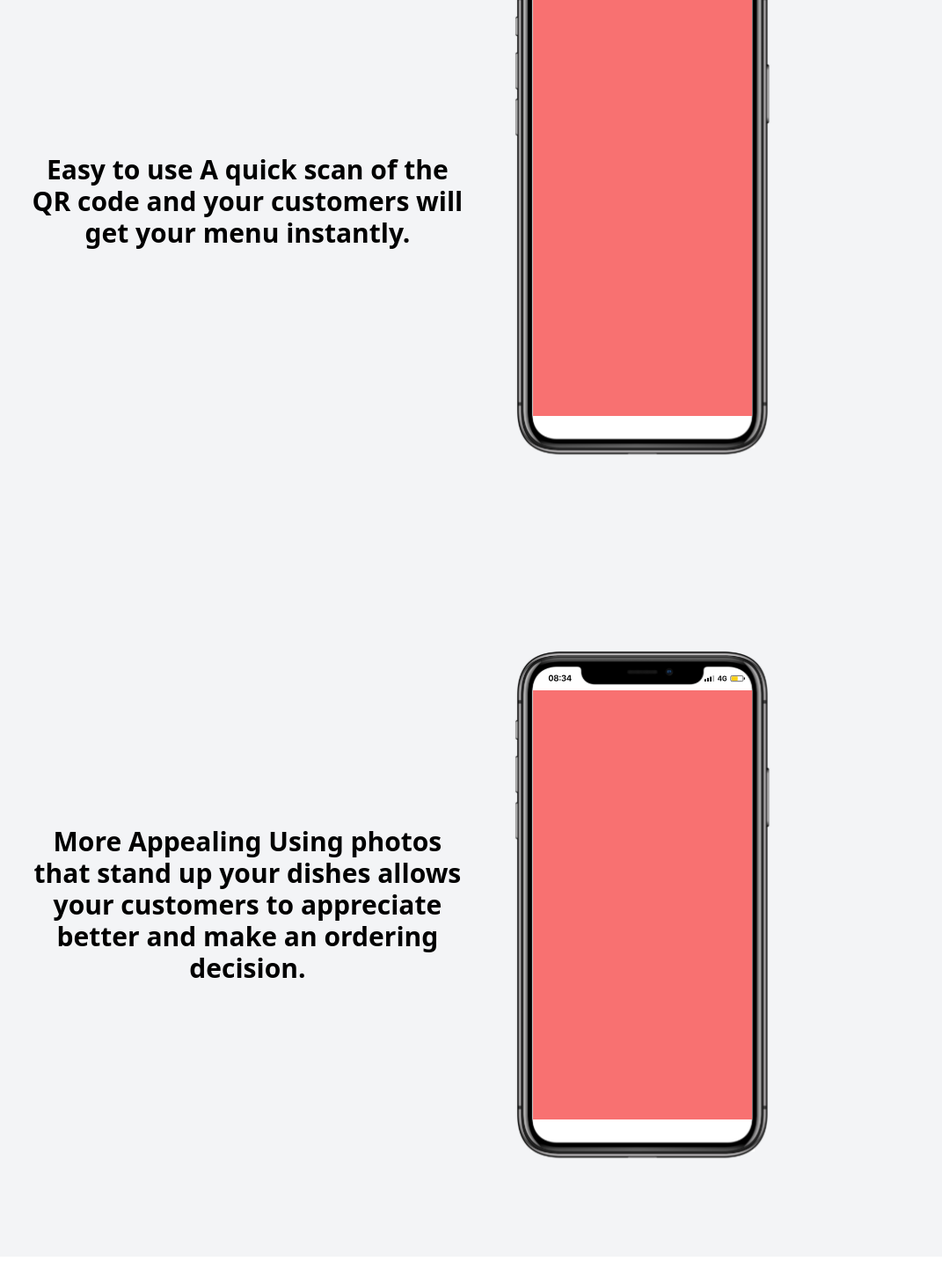
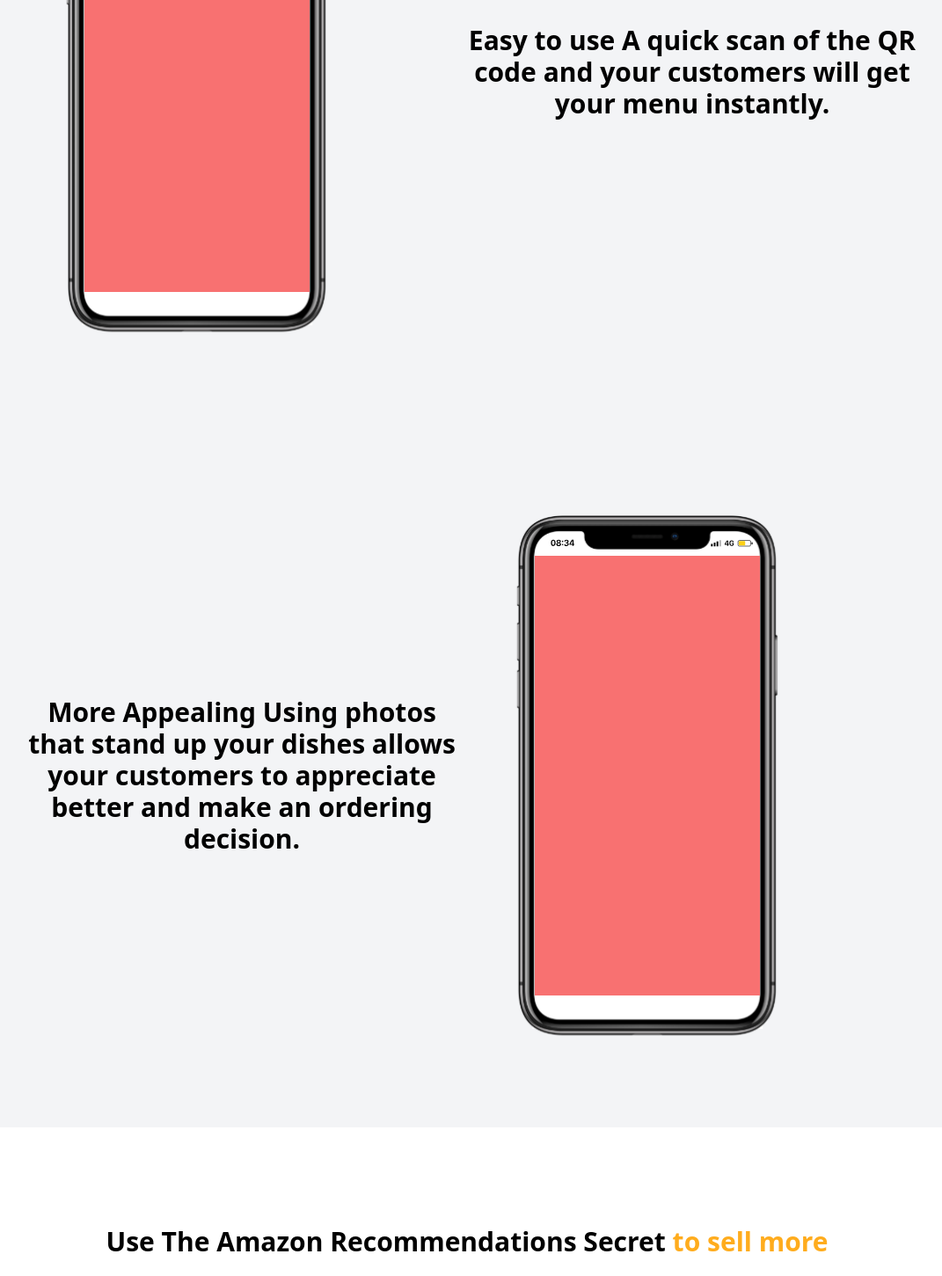
Before and after one commit to carlosmpr/menukomesite2, a React (Create React App) app: page / in a window 1280 px wide. Shown: the part 3427-4878 px from the top of the page at 88% size, without its empty margins (109-1180 px from the left). Built offline with nearby package versions, Linux system fonts and the light colour scheme.

Commit message:
Fix responsiveness

```diff
--- a/src/App.js
+++ b/src/App.js
@@ -25,7 +25,7 @@ function App() {
         text="Easy to use
 A quick scan of the QR code and your customers will get your menu instantly."
         image={Iphone}
-        reverse={"flex-row-reverse"}
+        reverse={"md:flex-row-reverse"}
       />
 
       <SideInfo
--- a/src/components/Banner.jsx
+++ b/src/components/Banner.jsx
@@ -3,7 +3,7 @@ import Half from '../assets/icons/iphone.svg'
 import FlyingIcons from './Reasubles/FlyingIcons'
 export default function Banner() {
     return (
-        <div className="w-screen relative h-screen flex flex-col items-center justify-center  ">
+        <div className="w-screen relative  flex flex-col items-center justify-center  ">
            <FlyingIcons text="House Favorites" position={{left:'10%'}} icon={`fas fa-heart`}/>
            <FlyingIcons text="Chef Favorites" position={{right:'10%'}} icon={`fas fa-utensils`}/>
            <FlyingIcons text="User likes" position={{left:'10%' , bottom:'10%'}} icon={`fas fa-thumbs-up`}/>
--- a/src/components/CenterInfo.jsx
+++ b/src/components/CenterInfo.jsx
@@ -3,9 +3,9 @@ import Iphone from '../assets/icons/full.svg'
 import Card from './Reasubles/Card'
 export default function CenterInfo() {
     return (
-        <div className=" relative w-screen h-screen flex flex-col items-center justify-center gap-y-4 ">
+        <div className=" relative w-screen md:h-screen flex flex-col items-center justify-center gap-y-4 p-4">
         <h1 className="
-        text-2xl text-center md:text-4xl font-bold ">Use The Amazon Recommendations Secret <span className="text-primary">to sell more  </span></h1>
+        text-2xl text-center md:text-3xl font-bold ">Use The Amazon Recommendations Secret <span className="text-primary">to sell more  </span></h1>
         <h3 className="md:text-2xl font-regular">Side dishes, Drinks , Similar plates and more</h3>
         {/* <Card position={{left:'10%'}} title="Suggest Drinks" description="Help your customers by showing recomendations of drinks that best fit with the plate"/>
         <Card position={{right:'10%'}} title="Side dish" description="Help your customers by showing recomendations of drinks that best fit with the plate"/>
--- a/src/components/Contact.jsx
+++ b/src/components/Contact.jsx
@@ -1,7 +1,7 @@
 import React from 'react'
 import SocialBadge from './Reasubles/SocialBadge'
 const styles = {
-    input:"md:w-2/6 p-4 shadow-md rounded-lg focus:outline-none ring-yellow-200 focus:ring focus:border-yellow-300"
+    input:"w-10/12 md:w-2/6 p-4 shadow-md rounded-lg focus:outline-none ring-yellow-200 focus:ring focus:border-yellow-300"
 }
 export default function Contact() {
     return (
--- a/src/components/Features/Features.jsx
+++ b/src/components/Features/Features.jsx
@@ -4,9 +4,9 @@ import {data} from './Items'
 
 export default function Features() {
     return (
-        <div className="w-screen md:h-screen flex flex-col items-center justify-center md:gap-y-4 bg-gray-100">
+        <div className="w-screen md:h-screen flex flex-col items-center justify-center md:gap-y-4 bg-gray-100 p-4">
              <h1 className="text-5xl font-bold ">About</h1>
-             <div className="w-10/12 h-3/6  p-4 flex flex-col md:flex-row gap-x-5">
+             <div className="lg:w-10/12 lg:h-3/6  flex flex-col md:flex-row md:gap-x-2 lg:gap-x-5">
                {data.map(item => <FeatureItem key={item.title} {...item} />)}
              </div>
         </div>
--- a/src/components/Reasubles/SideInfo.jsx
+++ b/src/components/Reasubles/SideInfo.jsx
@@ -2,15 +2,15 @@ import React from "react";
 
 export default function SideInfo({ text, image, reverse }) {
   return (
-    <div className=" w-screen h-screen flex flex-col items-center justify-center bg-gray-100">
-
-      <div className={`w-full ${reverse} flex flex-col md:flex-row p-4 items-center justify-center`}>
+    <div className=" w-screen md:h-screen flex flex-col items-center justify-center bg-gray-100">
+      <div className={`w-full ${reverse} flex flex-col md:flex-row items-center justify-center`}>
         <div className="md:w-2/5">
-          <h3 className="text-lg md:text-3xl text-center font-semibold">{text}</h3>
+          <h3 className="text-lg md:text-2xl lg:text-3xl text-center font-semibold">{text}</h3>
         </div>
         <div className=" w-full md:w-2/5 relative">
-            <div className="absolute w-6/12 h-4/5 bg-red-400" style={{left:'15%', top:'10%'}}></div>
-          <img src={image} alt={image} className="w-4/5" />
+        <div className="absolute md:hidden  h-4/5 bg-red-400 " style={{left:'20%', top:'10%', width:'60%'}}></div>
+            <div className="absolute hidden md:inline w-6/12 h-4/5 bg-red-400 " style={{left:'15%', top:'10%'}}></div>
+          <img src={image} alt={image} className="md:w-4/5" />
         </div>
       </div>
     </div>
```
Also changed, not shown: tailwind.config.js (+6 -2 lines).
